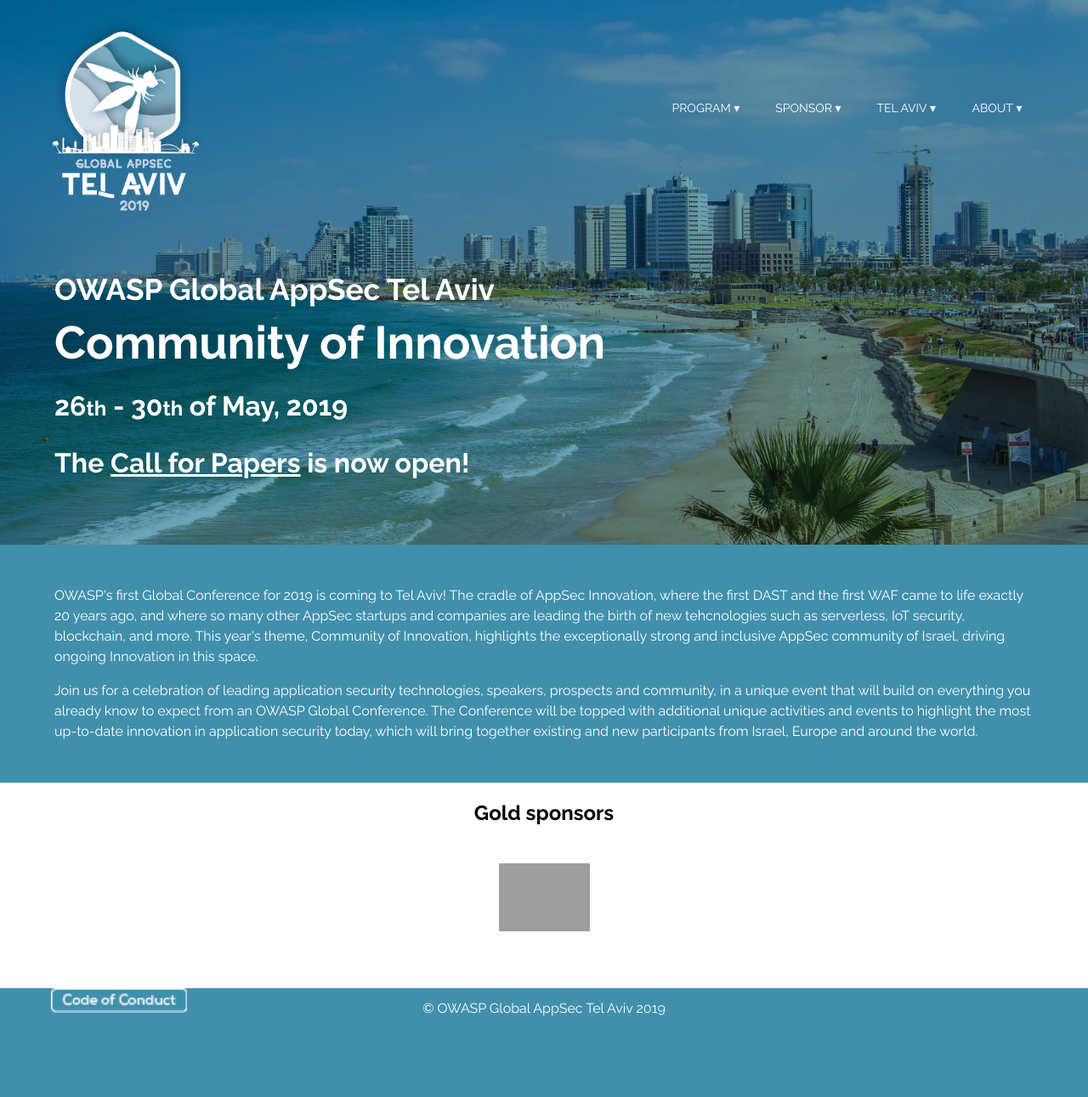
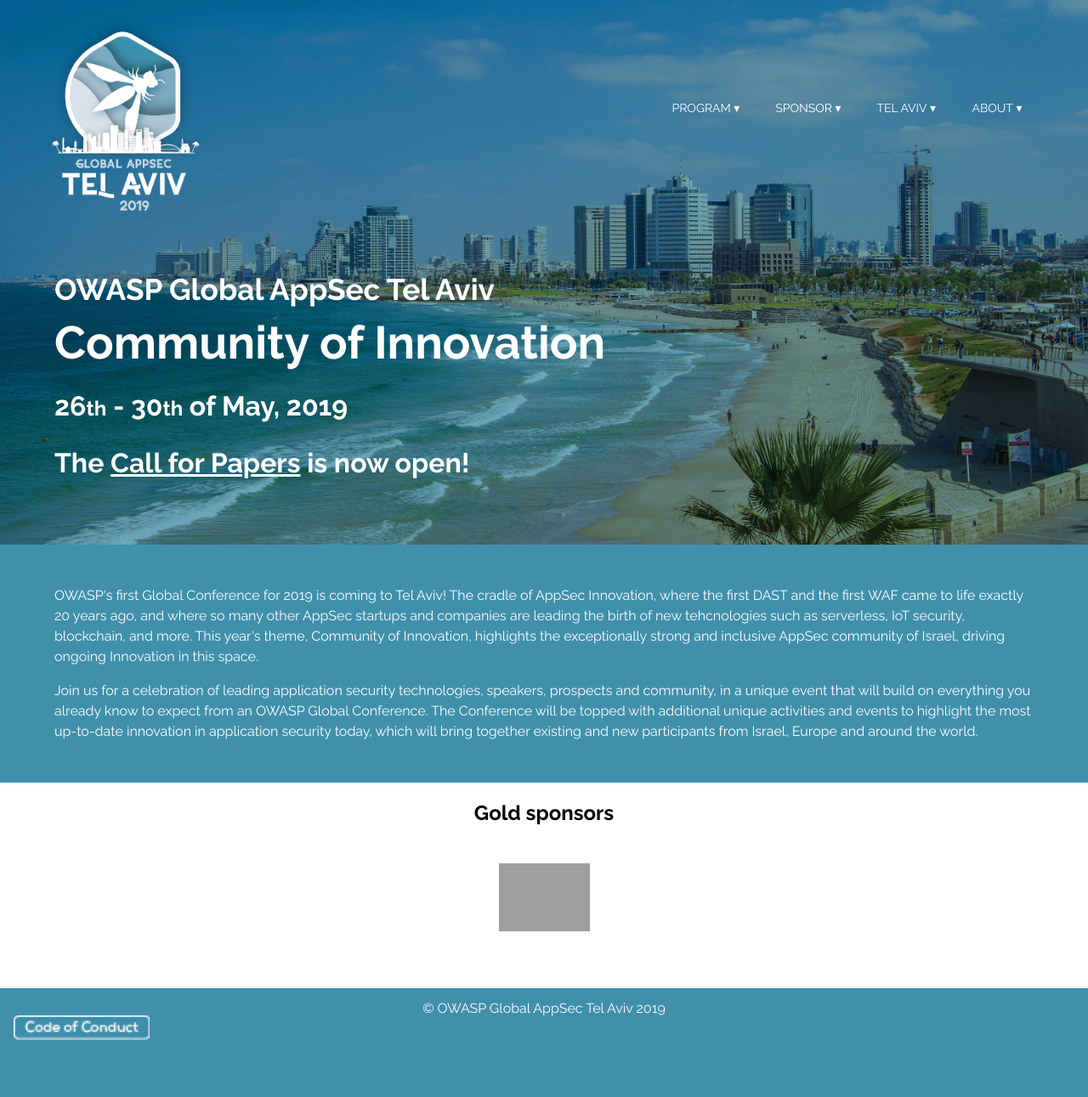
Before and after one commit to OWASP/AppSecTLV2019, a Jekyll site: the page built from index.html, in a window 1280 px wide. Shown: the whole page at 85% size. Built offline with Jekyll 4.4.1, drawn with Linux system fonts in a browser that asks for light colours; grey boxes are pictures that could not be loaded.

Commit message:
Update _footer.scss

```diff
--- a/assets/_sass/_footer.scss
+++ b/assets/_sass/_footer.scss
@@ -6,7 +6,6 @@
 	clear: both;
 	.coc {
 		position: relative;
-		top: -2em; left: 2.75em;
 		width: 10em;
 		height: 5em;
 		background: url(../images/CoC-button.png) top left no-repeat;
```
